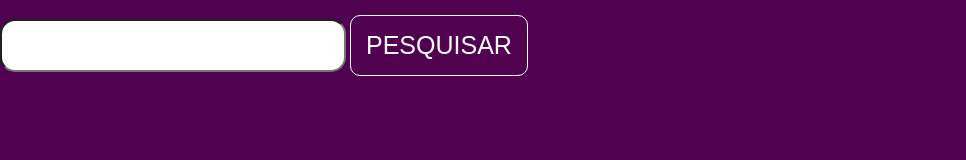
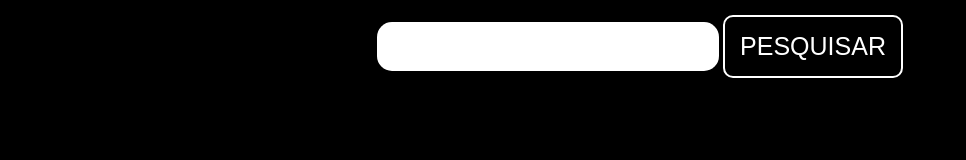
Before and after one commit to R4elDev/dogApi, a plain HTML site: page index.html in a window 1280 px wide. Shown: the whole page, without its empty margins (0-966 px from the left). Drawn offline with Linux system fonts and the light colour scheme.

Commit message:
atualizando css

```diff
--- a/style.css
+++ b/style.css
@@ -5,37 +5,41 @@
 }
 
 body{
-    background-color: rgb(80, 1, 80);
+    text-align: center;
+    background-color: rgb(0, 0, 0);
 }
 
 #raca{
     padding: 10px;
     border-radius: 15px;
     font-size: 25px;
+    border: none;
 }
 
 
 
 #pesquisar {
     background-color: transparent;
-    border: 1px solid white;
+    border: 2px solid white;
     color: white;
     cursor: pointer;
     margin-top: 15px;
     padding: 15px;
     border-radius: 10px;
     font-size: 25px;
+    transition: 1s;
+
 }
 
 #pesquisar:hover{
-    background-color: black;
     color: gold;
     border: 2px solid gold;
-    transition: 1s;
+
 }
 
 #galeria img {
-    width: 100%;
+    width: 450px;
+    height: 450px;
     border: 5px solid gold;
     border-radius: 20px;
     transition: 1s;
```
Also changed, not shown: img/icons8-cachorro-gordo-100.png (added).
